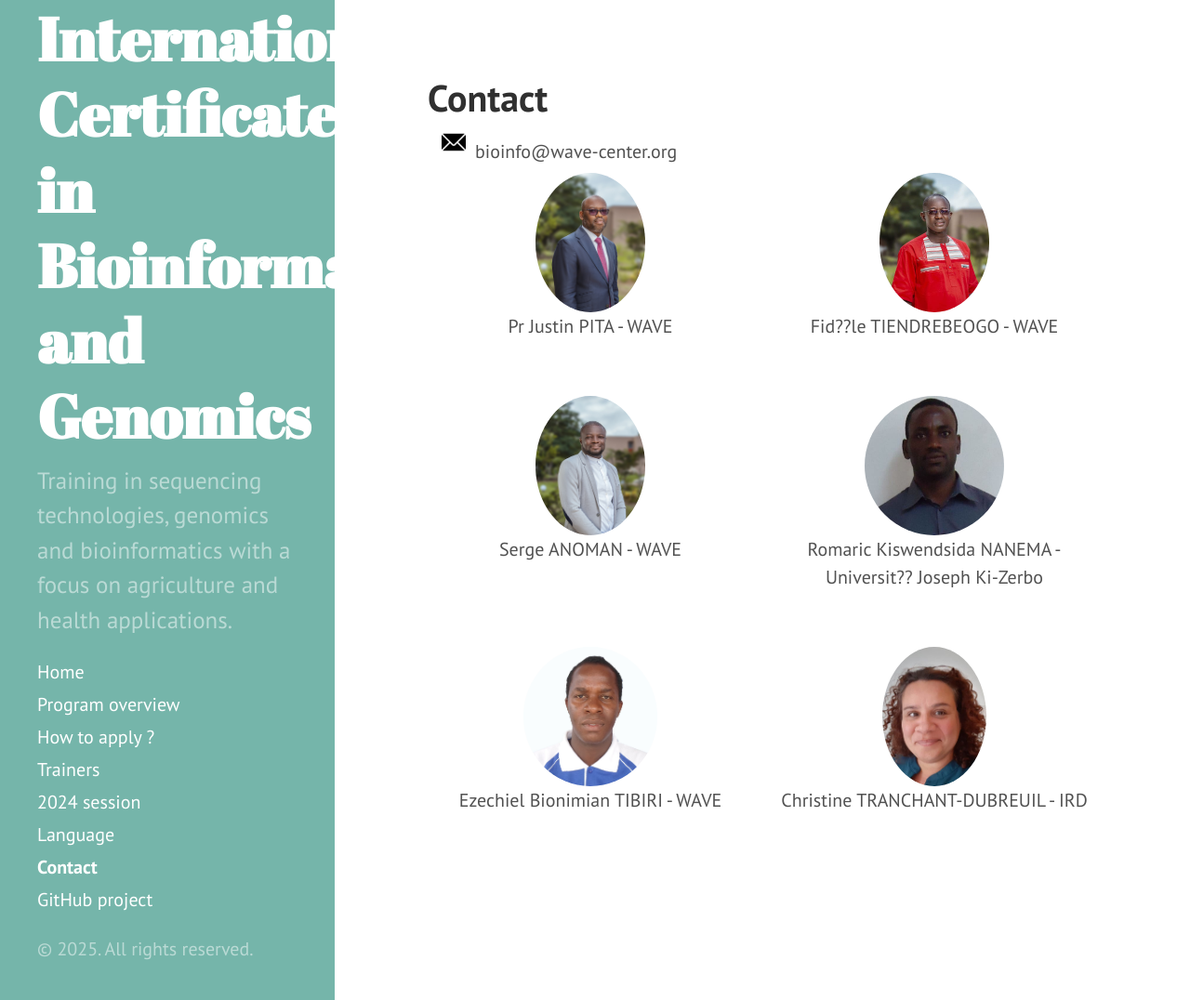
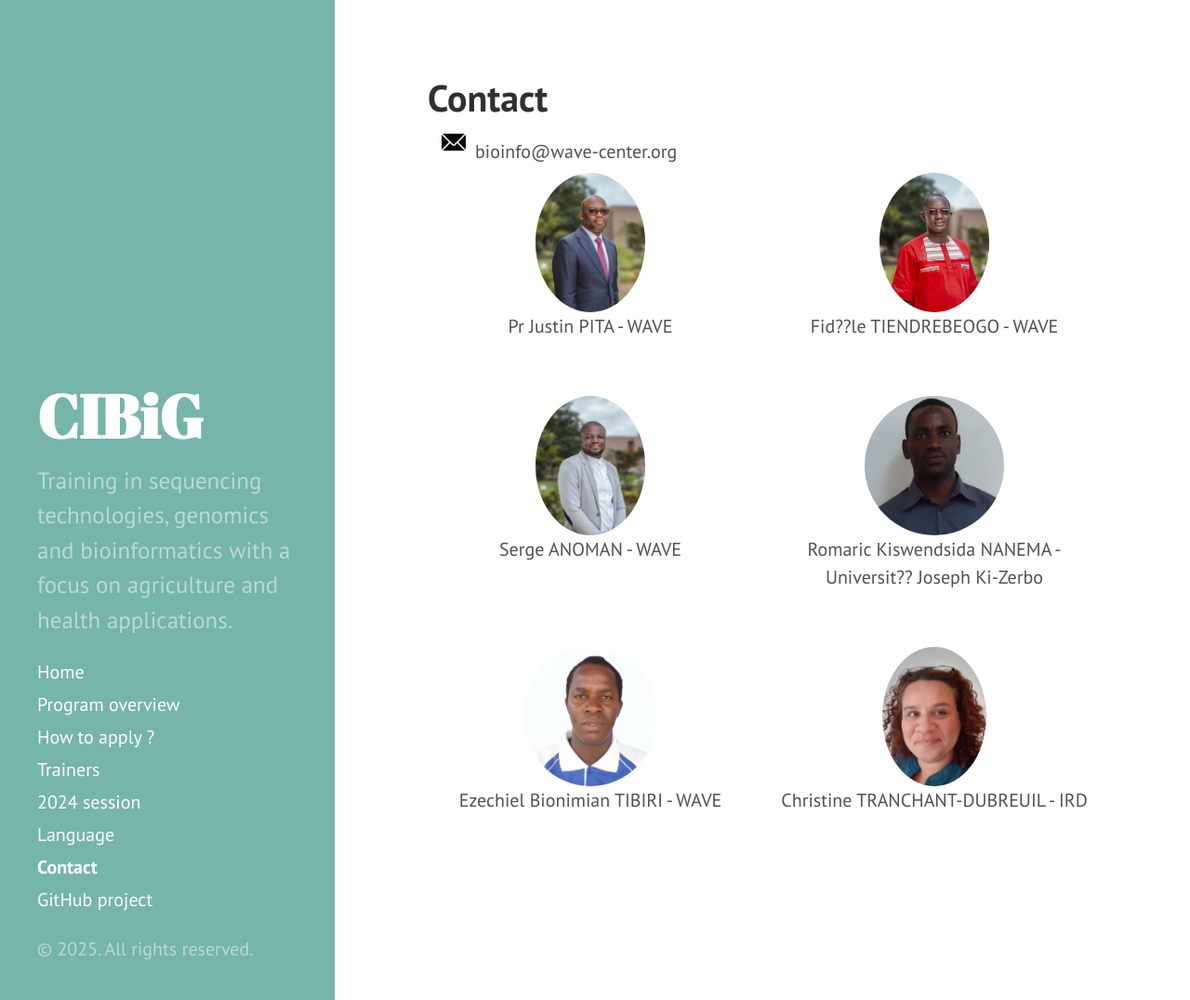
Before and after one commit to wave-centre/cibig, a Jekyll site: the page built from docs/09-contact.md, in a window 1280 px wide and 1076 px high. Shown: the whole window at 93% size. Built offline with Jekyll 4.4.1, drawn with Linux system fonts in a browser that asks for light colours.

Commit message:
config.yml updated

```diff
--- a/docs/_config.yml
+++ b/docs/_config.yml
@@ -5,8 +5,8 @@
 
 # --- Site settings -----------------------------------------------------------
 
-title: "CIBiG  International Certificate in Bioinformatics and Genomics"
-tagline: "Onemonth intensive course"
+title: "CIBiG"
+tagline: "One month intensive course"
 description: "Training in sequencing technologies, genomics and bioinformatics with a focus on agriculture and health applications."
 lang: fr
 url: "https://cibig-wave.github.io"      # full base URL
```
